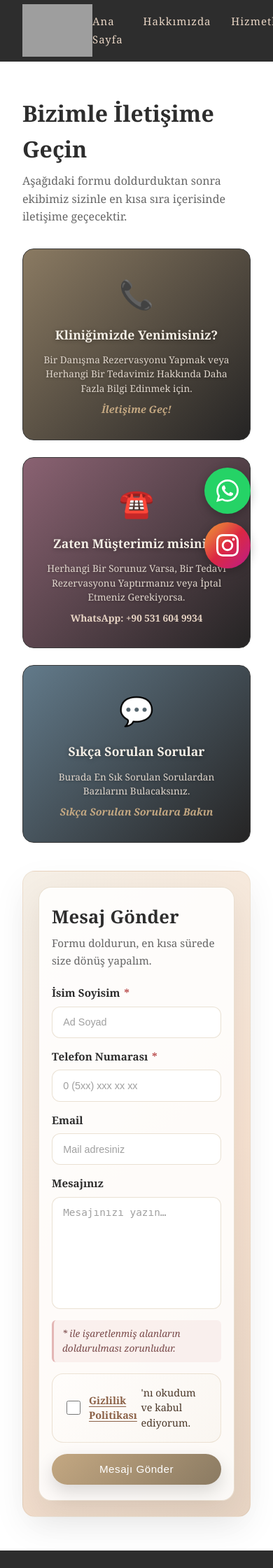
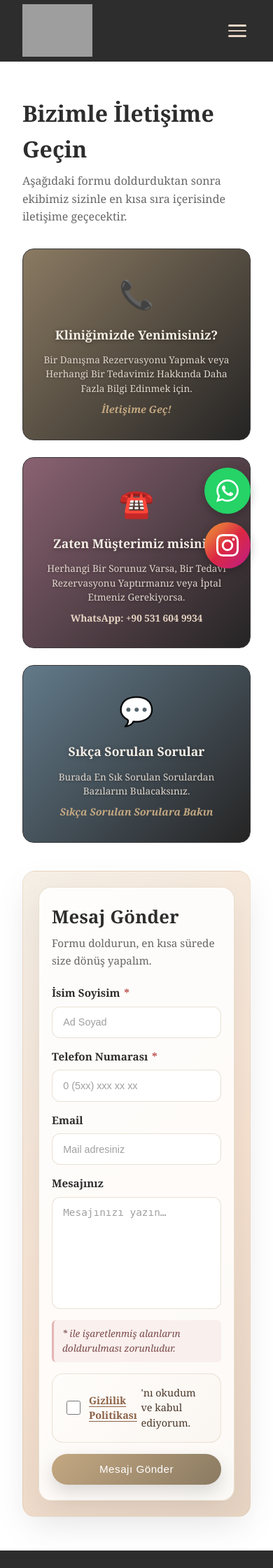
Before and after one commit to Sipkan/GuzellikMerkezi, a FastAPI app: page /contact in a window 390 px wide. Shown: the top 2240 px of the page at 70% size. Run offline with FastAPI, Linux system fonts and the light colour scheme; parts of the project's set-up code (start-up, migrations or seed data) failed here and were passed over; grey boxes are pictures that could not be loaded.

Commit message:
Frontend bug fixes for nav-links

```diff
--- a/app/static/css/style.css
+++ b/app/static/css/style.css
@@ -77,6 +77,87 @@ nav {
 
 .nav-links a:hover {
     color: #ffffff;
+}
+
+
+/* HAMBURGER BUTTON (hidden on desktop) */
+
+.nav-hamburger {
+    display: none;
+    background: none;
+    border: none;
+    cursor: pointer;
+    padding: 6px;
+    z-index: 1001;
+}
+
+.nav-hamburger span {
+    display: block;
+    width: 26px;
+    height: 2.5px;
+    background: #e8d5c4;
+    border-radius: 2px;
+    margin: 5px 0;
+    transition: transform 0.3s ease, opacity 0.3s ease;
+}
+
+/* Hamburger → X animation */
+.nav-hamburger.open span:nth-child(1) {
+    transform: rotate(45deg) translate(5px, 5px);
+}
+
+.nav-hamburger.open span:nth-child(2) {
+    opacity: 0;
+}
+
+.nav-hamburger.open span:nth-child(3) {
+    transform: rotate(-45deg) translate(6px, -6px);
+}
+
+
+/* ---- MOBILE NAV ---- */
+
+@media (max-width: 768px) {
+    .nav-hamburger {
+        display: block;
+    }
+
+    .nav-links {
+        display: none;
+        flex-direction: column;
+        position: absolute;
+        top: 100%;
+        left: 0;
+        right: 0;
+        background: #2d2d2d;
+        padding: 1rem 2rem 1.5rem;
+        gap: 0;
+        box-shadow: 0 8px 24px rgba(0, 0, 0, 0.3);
+        border-top: 1px solid rgba(232, 213, 196, 0.15);
+        z-index: 1000;
+    }
+
+    .nav-links.open {
+        display: flex;
+    }
+
+    .nav-links li {
+        border-bottom: 1px solid rgba(232, 213, 196, 0.1);
+    }
+
+    .nav-links li:last-child {
+        border-bottom: none;
+    }
+
+    .nav-links a {
+        display: block;
+        padding: 0.85rem 0;
+        font-size: 16px;
+    }
+
+    header {
+        overflow: visible;
+    }
 }
 
 
--- a/app/templates/base.html
+++ b/app/templates/base.html
@@ -22,8 +22,15 @@
             <!-- SPACER -->
             <div class="nav-spacer"></div>
 
+            <!-- HAMBURGER (mobile only) -->
+            <button class="nav-hamburger" id="nav-hamburger" aria-label="Menüyü aç" aria-expanded="false">
+                <span></span>
+                <span></span>
+                <span></span>
+            </button>
+
             <!-- MENU -->
-            <ul class="nav-links">
+            <ul class="nav-links" id="nav-links">
                 <li><a href="/">Ana Sayfa</a></li>
                 <li><a href="/about">Hakkımızda</a></li>
                 <li><a href="/services">Hizmetlerimiz</a></li>
@@ -145,6 +152,30 @@
 </div>
 
     {% block scripts %}{% endblock %}
+
+<script>
+    // Mobile hamburger menu toggle
+    (function() {
+        const btn = document.getElementById('nav-hamburger');
+        const menu = document.getElementById('nav-links');
+        if (!btn || !menu) return;
+
+        btn.addEventListener('click', function() {
+            const isOpen = menu.classList.toggle('open');
+            btn.classList.toggle('open');
+            btn.setAttribute('aria-expanded', isOpen);
+        });
+
+        // Close menu when a link is clicked
+        menu.querySelectorAll('a').forEach(function(link) {
+            link.addEventListener('click', function() {
+                menu.classList.remove('open');
+                btn.classList.remove('open');
+                btn.setAttribute('aria-expanded', 'false');
+            });
+        });
+    })();
+</script>
 </body>
 
 </html>
```
